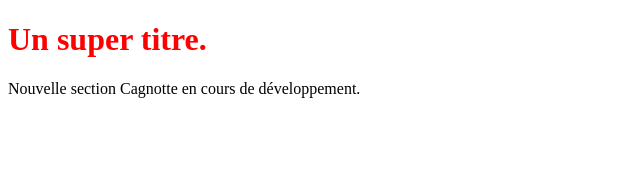
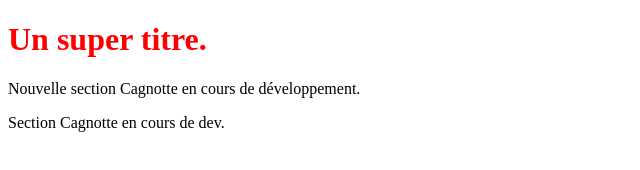
Before and after one commit to ZOUKOUZoukou/ZOUKOUKOUZOU, a plain HTML site: page index.html in a window 1280 px wide. Shown: the whole page, without its empty margins (0-640 px from the left). Drawn offline with Linux system fonts and the light colour scheme.

Commit message:
Ajout de la section Cagnotte

```diff
--- a/index.html
+++ b/index.html
@@ -9,3 +9,5 @@
 <p>Nouvelle section Cagnotte en cours de développement.</p>
 </body>
 </html>
+
+<p>Section Cagnotte en cours de dev.</p>
```
